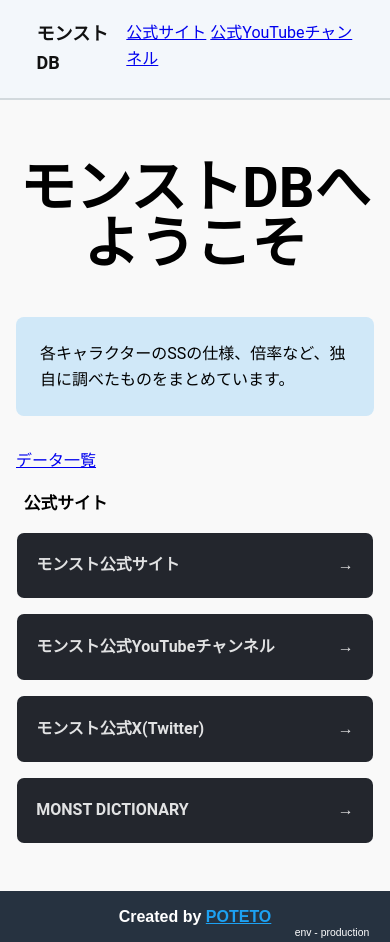
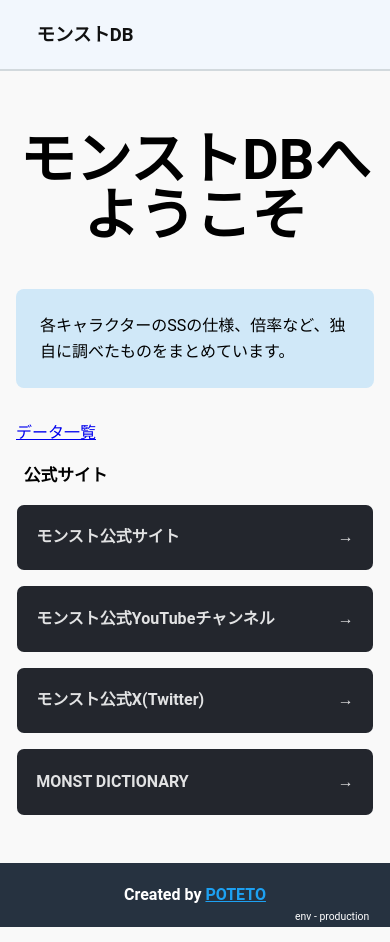
Before and after one commit to pote-to/mnst-database, an Astro site: page / in a window 390 px wide. Built offline with nearby package versions, Linux system fonts and the light colour scheme; Astro itself is replaced by a stand-in of ours.

Commit message:
change : header and footer

```diff
--- a/src/components/Footer.astro
+++ b/src/components/Footer.astro
@@ -11,8 +11,7 @@
     footer{
         background-color: #263240;
         color: #FFF;
-        font-family: Arial;
-        padding-block: 0.8em;
+        padding-block: 1.2em;
         position: relative;
     }
     .credit{
--- a/src/components/Header.astro
+++ b/src/components/Header.astro
@@ -18,7 +18,7 @@ import { rootRelPath } from "../js/rootRelPath";
     header{
         padding-inline: 2em;
         padding-block: 1.25em;
-        background-color: #F3F7FB;
+        background-color: #F2F7FD;
         border-bottom: 2px solid #D2D9DD;
     }
     .container{
@@ -31,11 +31,19 @@ import { rootRelPath } from "../js/rootRelPath";
         padding-inline: 0.25em;
         text-decoration: none;
         font-weight: bold;
-        font-size: 18px;
+        font-size: 1em;
         color: #111;
     }
     .fnavi ul,
     .fnavi ul li{
         display: contents;
     }
+	@media (max-width:767.98px) {
+        .container{
+            font-size: 1.15em;
+        }
+		.fnavi{
+            display: none;
+        }
+	}
 </style>
```
